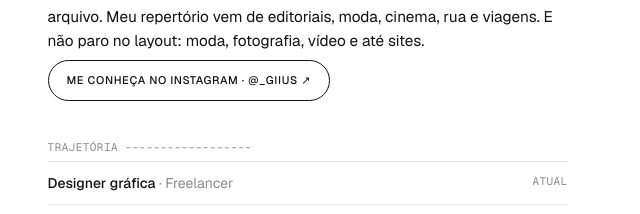
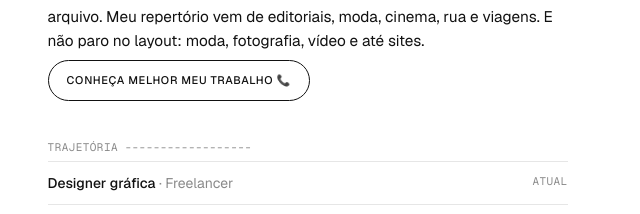
Before and after one commit to giulliasz/portfolio-giullia, a plain HTML site: page index.html in a window 1280 px wide. Shown: the part 2497-2711 px from the top of the page, 618-1258 px from the left. Drawn offline with nearby package versions, Linux system fonts and the light colour scheme.

Commit message:
Update index.html

```diff
--- a/index.html
+++ b/index.html
@@ -613,7 +613,7 @@ body{background:#F3F1EC}
 <div class="cap">Oi, eu sou a Giullia, designer gráfica.</div>
 <p style="margin: 16px 0 0; max-width: 520px; font-size: clamp(15px, 1.2vw, 17px); line-height: 1.6">Comecei no design na Sole Experience, há quase três anos, e aprendi na prática: clientes reais, prazos reais, problemas reais. Hoje complemento essa bagagem com o técnico em Computação Gráfica.</p>
 <p style="margin: 14px 0 0; max-width: 520px; font-size: clamp(15px, 1.2vw, 17px); line-height: 1.6">Gosto de entender a essência de cada projeto antes de abrir qualquer arquivo. Meu repertório vem de editoriais, moda, cinema, rua e viagens. E não paro no layout: moda, fotografia, vídeo e até sites.</p>
-<a href="https://instagram.com/_giius" target="_blank" rel="noopener" class="cap" style="display: inline-flex; align-items: center; gap: 8px; margin-top: 6px; padding: 12px 18px; border: 1px solid #111111; border-radius: 999px">Me conheça no Instagram · @_giius ↗</a>
+<a href="https://wa.me/5534992024948?text=Oi%2C%20Giullia!%20Vi%20seu%20portf%C3%B3lio%20e%20quero%20conversar%20sobre%20um%20projeto." target="_blank" rel="noopener" class="cap" style="display: inline-flex; align-items: center; gap: 8px; margin-top: 6px; padding: 12px 18px; border: 1px solid #111111; border-radius: 999px">CONHEÇA MELHOR MEU TRABALHO 📞</a>
 <div style="margin-top: clamp(28px, 3vw, 40px); max-width: 520px">
 <div class="mono muted" style="margin-bottom: 6px">Trajetória ------------------</div>
 
```
